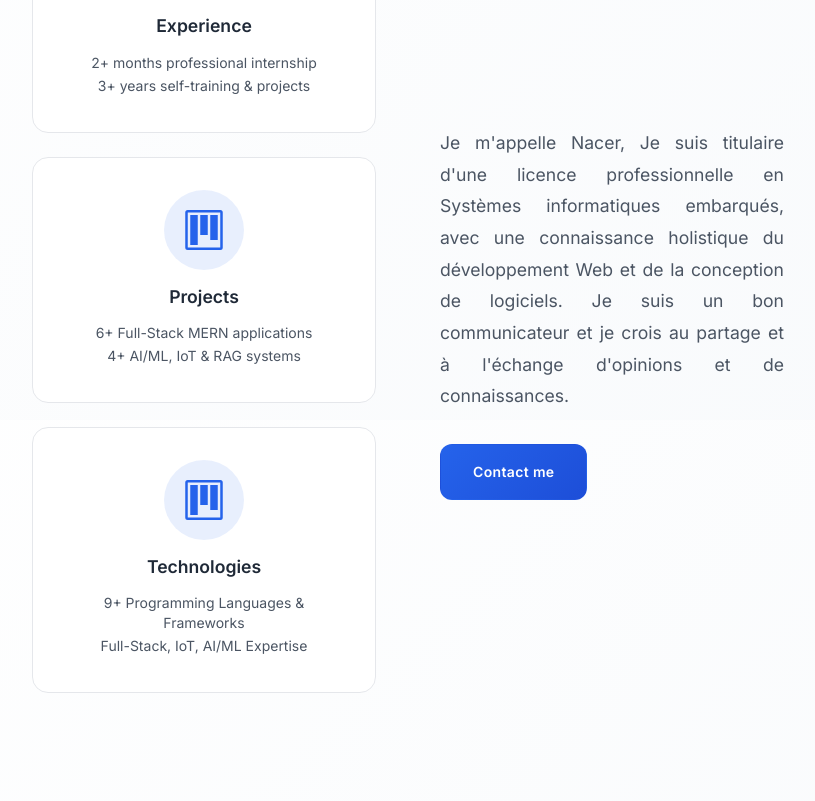
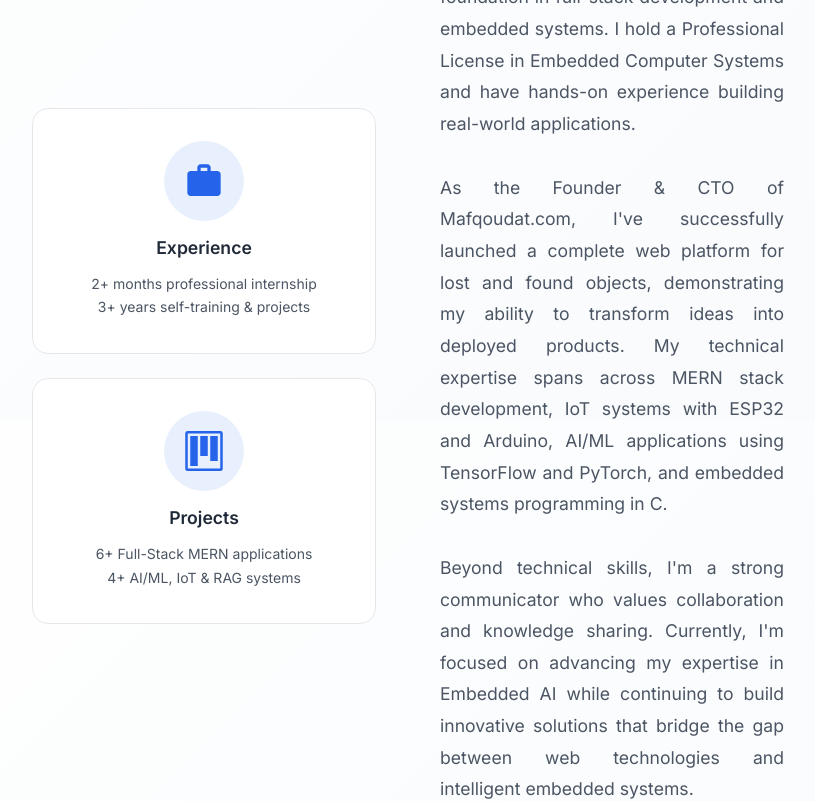
Before and after one commit to boubnacer/nacer-portfolio, a React (Create React App) app: page / in a window 1280 px wide. Shown: the part 1180-1981 px from the top of the page, without its empty margins (280-1095 px from the left). Built offline with nearby package versions, Linux system fonts and the light colour scheme.

Commit message:
Update portfolio with new information

```diff
--- a/src/components.js/About.js
+++ b/src/components.js/About.js
@@ -24,14 +24,23 @@ const About = () => {
           </div>
           <div>
             <p>
-              Je m'appelle Nacer, Je suis titulaire d'une licence
-              professionnelle en Systèmes informatiques embarqués, avec une
-              connaissance holistique du développement Web et de la conception
-              de logiciels. Je suis un bon communicateur et je crois au partage
-              et à l'échange d'opinions et de connaissances.
+              I'm Nacer, a Master's student in Embedded Artificial Intelligence at Université Ibn Zohr,
+              with a strong foundation in full-stack development and embedded systems. I hold a Professional
+              License in Embedded Computer Systems and have hands-on experience building real-world applications.
+            </p>
+            <p>
+              As the Founder & CTO of Mafqoudat.com, I've successfully launched a complete web platform
+              for lost and found objects, demonstrating my ability to transform ideas into deployed products.
+              My technical expertise spans across MERN stack development, IoT systems with ESP32 and Arduino,
+              AI/ML applications using TensorFlow and PyTorch, and embedded systems programming in C.
+            </p>
+            <p>
+              Beyond technical skills, I'm a strong communicator who values collaboration and knowledge sharing.
+              Currently, I'm focused on advancing my expertise in Embedded AI while continuing to build innovative
+              solutions that bridge the gap between web technologies and intelligent embedded systems.
             </p>
             <a href="#contact" className="btn btn-primary">
-              Contact me
+              Contact Me
             </a>
           </div>
         </div>
--- a/src/data.js
+++ b/src/data.js
@@ -28,13 +28,6 @@ export const about = [
     title: "Projects",
     descri: "6+ Full-Stack MERN applications",
     descri1: "4+ AI/ML, IoT & RAG systems",
-  },
-  {
-    id: 3,
-    icon: <GoProject />,
-    title: "Technologies",
-    descri: "9+ Programming Languages & Frameworks",
-    descri1: "Full-Stack, IoT, AI/ML Expertise",
   },
 ];
 
```
